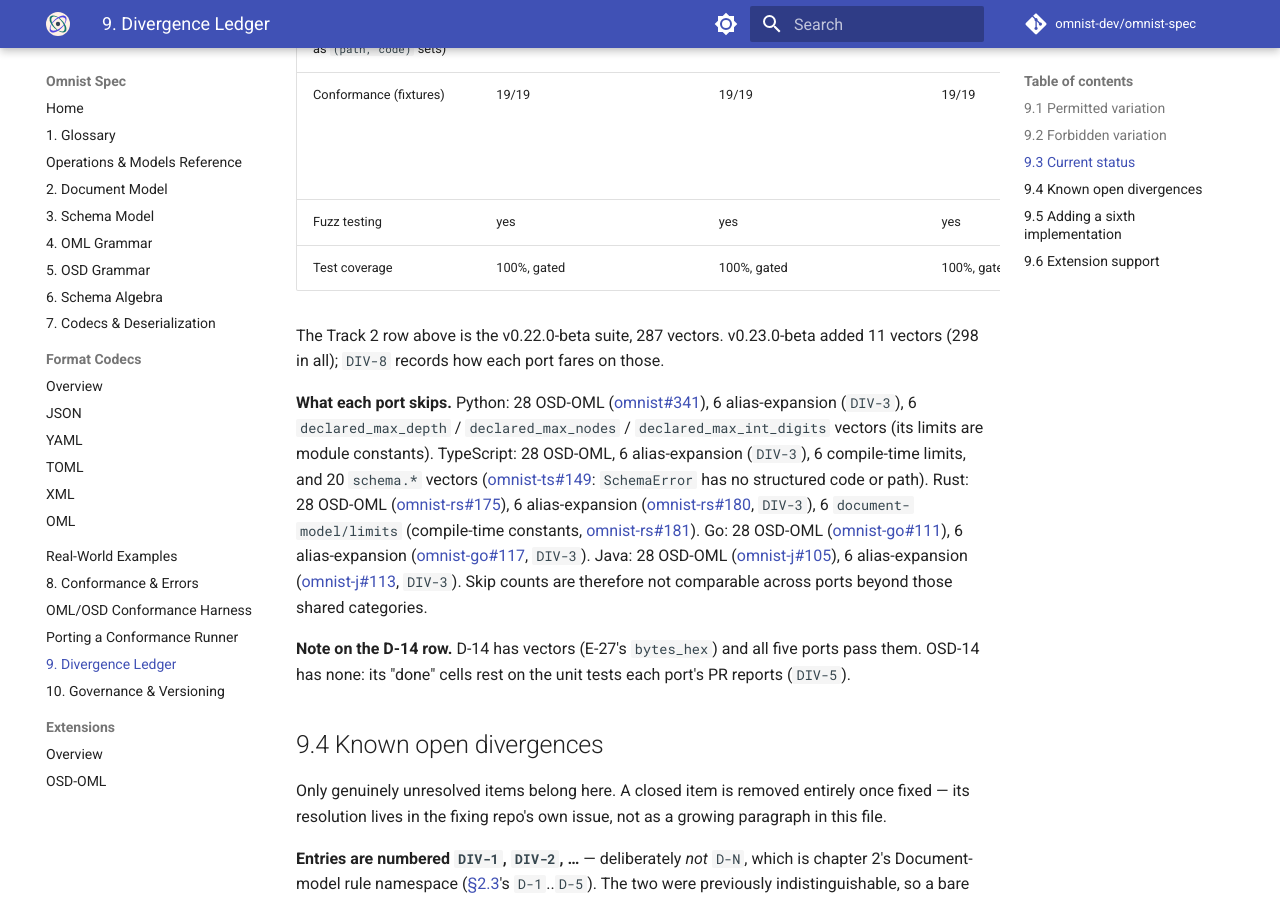
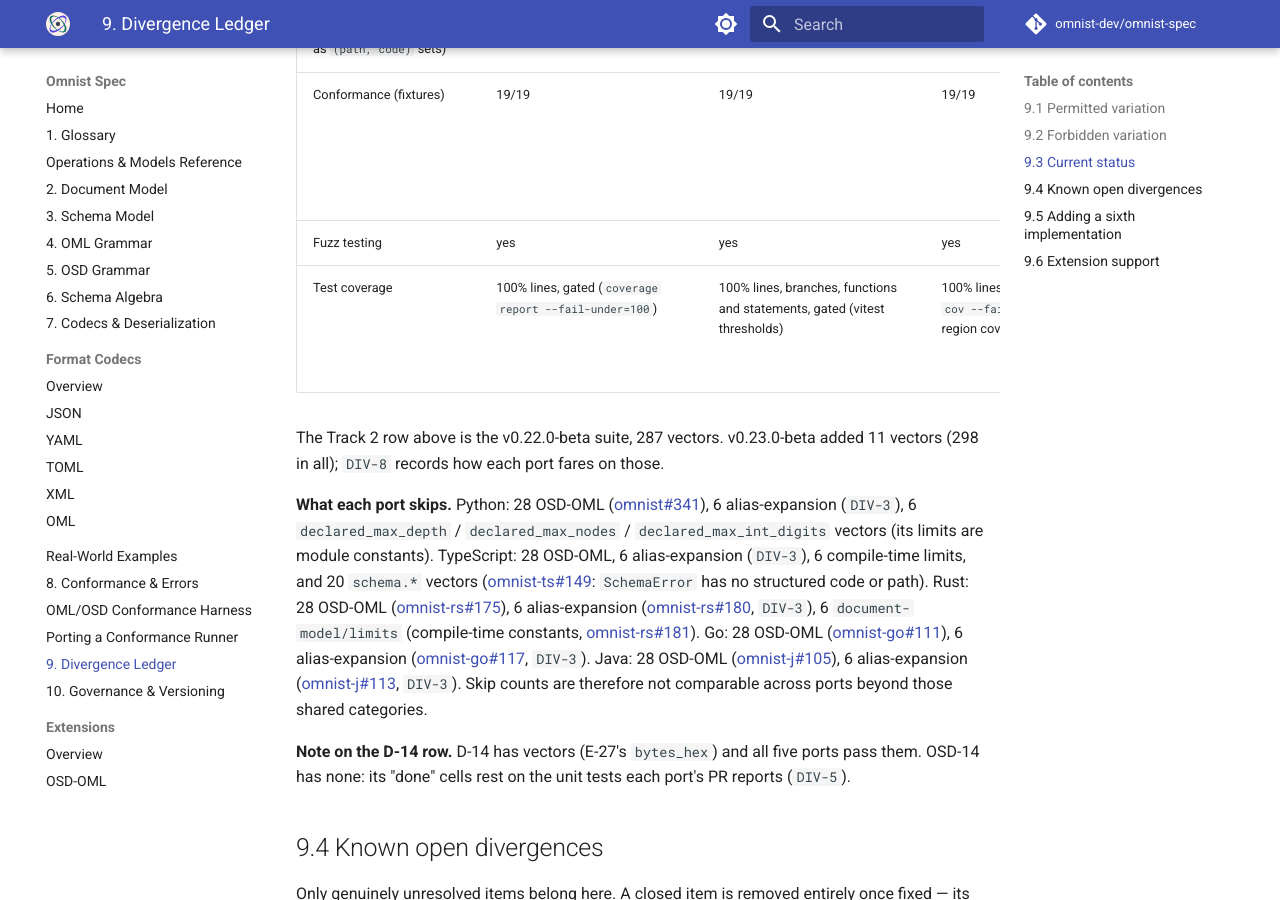
Before and after one commit to omnist-dev/omnist-spec, an MkDocs documentation site: the page built from docs/09-divergence-ledger.md, in a window 1280 px wide and 900 px high, scrolled down 3793 px. Built offline with MkDocs 1.6.1 and Material for MkDocs 9.7.7, drawn with Linux system fonts in a browser that asks for light colours; comment, search, counter and statistics services are not loaded.

Commit message:
docs: fix Java fixtures cell and per-port coverage row in 9.3
Java's Track 1 headline is 29/0/0; 282/0/34 is the whole harness. The
coverage row now states what each port actually gates, read from each
port's CI workflow, vitest config or pom.

Co-Authored-By: Claude Sonnet 5.5 <noreply@anthropic.com>

```diff
--- a/docs/09-divergence-ledger.md
+++ b/docs/09-divergence-ledger.md
@@ -146,9 +146,9 @@ extension (§9.6).
 | §8.3 error codes | yes | yes | yes | yes | yes |
 | D-14, invalid UTF-8 rejected with `parse.invalid-encoding` at `1:1` (§2.5) | yes, via the CLI | yes, via the CLI | yes, via `omnist-cli` | yes, at the front of all six readers | yes, on stdin |
 | Conformance (Track 2 JSON vectors, 287 at v0.22.0-beta, all compared as `(path, code)` sets) | 247 pass / 0 fail / 40 skip | 227 pass / 0 fail / 60 skip | 247 pass / 0 fail / 40 skip | 253 pass / 0 fail / 34 skip | 253 pass / 0 fail / 34 skip |
-| Conformance (fixtures) | 19/19 | 19/19 | 19/19 | 19/19 | 19/19 (harness headline 282/0/34, which folds in Track 2 and the 10 `_referee-self-test/*` fixtures are folded into it, [omnist-j#110](https://github.com/omnist-dev/omnist-j/issues/110)) |
+| Conformance (fixtures) | 19/19 | 19/19 | 19/19 | 19/19 | 19/19 (Java's Track 1 headline is 29/0/0: the 10 `_referee-self-test/*` fixtures are folded into it, [omnist-j#110](https://github.com/omnist-dev/omnist-j/issues/110); its whole-harness headline including Track 2 is 282/0/34) |
 | Fuzz testing | yes | yes | yes | yes | yes |
-| Test coverage | 100%, gated | 100%, gated | 100%, gated | 100%, gated | 100%, gated |
+| Test coverage | 100% lines, gated (`coverage report --fail-under=100`) | 100% lines, branches, functions and statements, gated (vitest thresholds) | 100% lines, gated (`cargo llvm-cov --fail-under-lines 100`); region coverage is not gated | 100% per function, gated; excludes `main`, `cmdMaterialize` and the `tools/` harness and doc-example checker | 99.66% line / 99.19% branch measured, gated at 99.6% / 99.1% (about 1 line and 2 branches of headroom, `docs/limitations.md`) |
 
 The Track 2 row above is the v0.22.0-beta suite, 287 vectors. v0.23.0-beta added
 11 vectors (298 in all); `DIV-8` records how each port fares on those.
```
